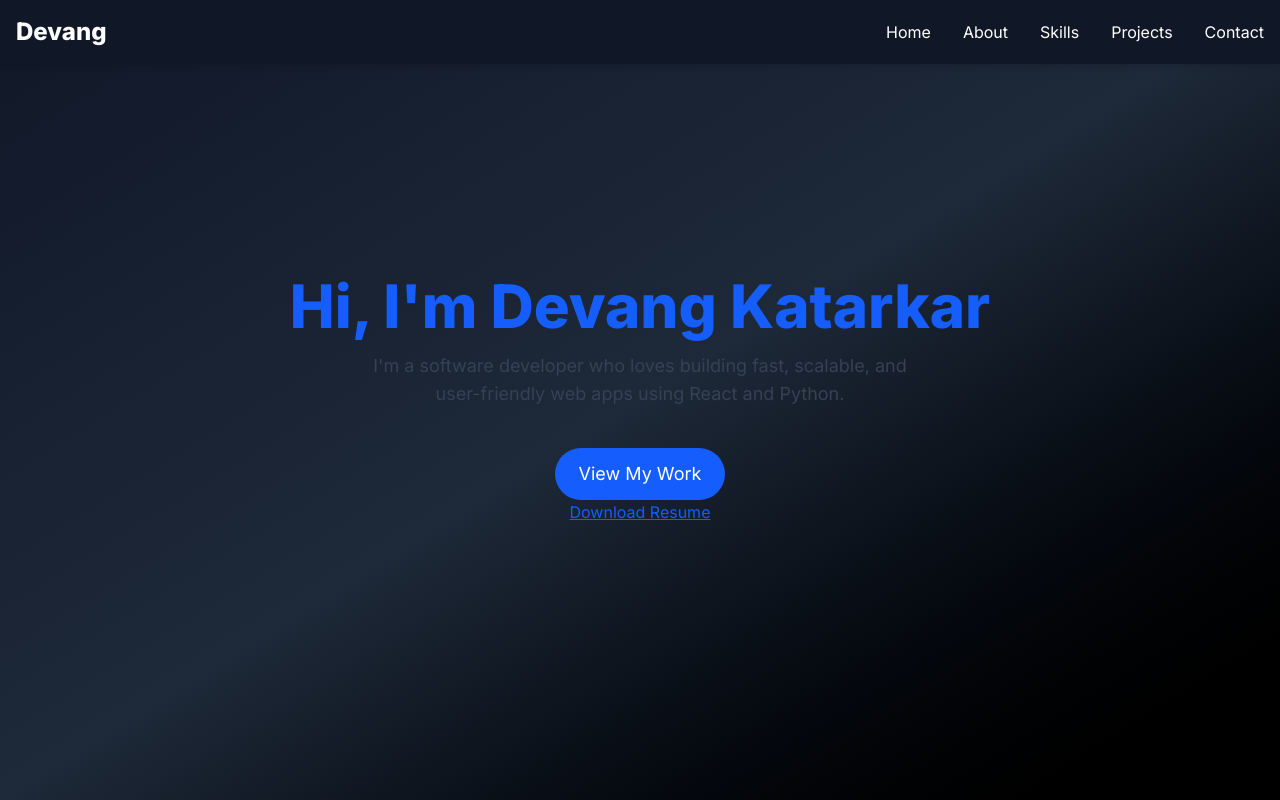
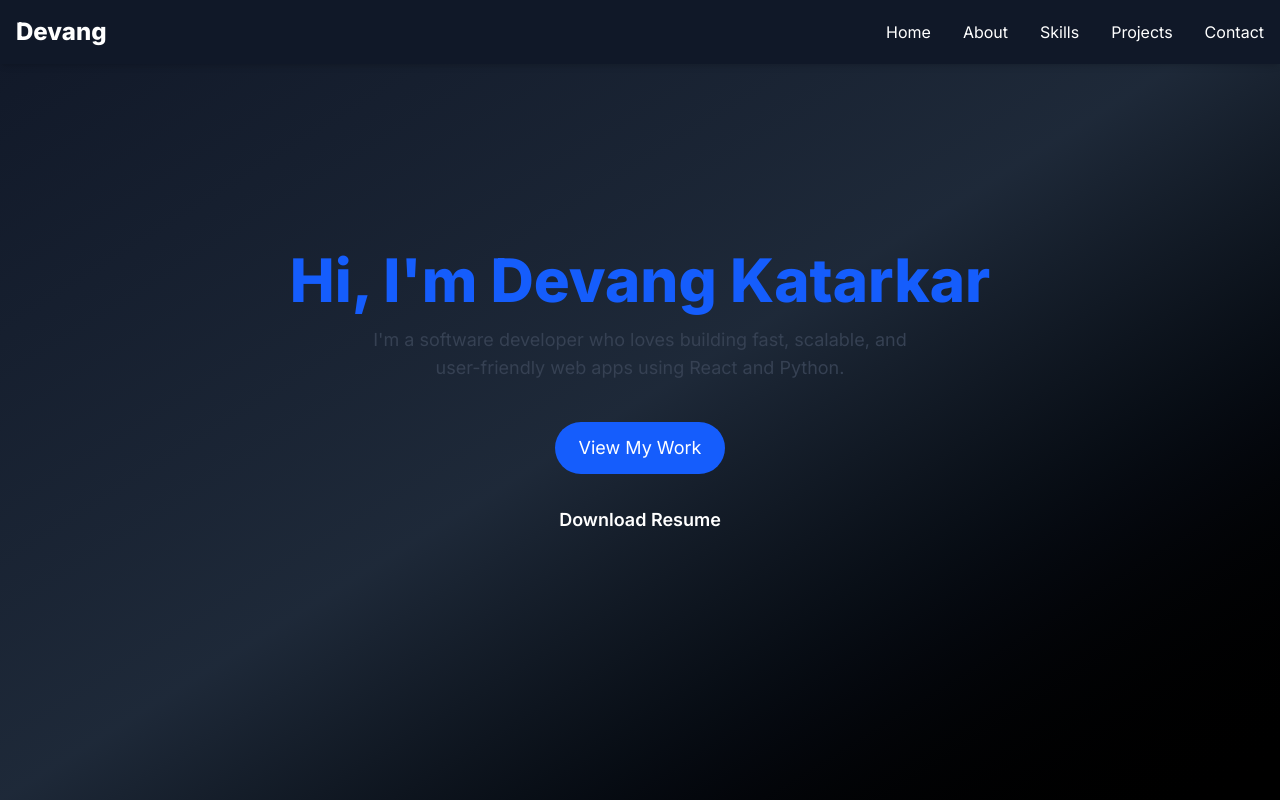
Before and after one commit to Devangkatarkar/Project-0, a React (Vite) app: page / in a window 1280 px wide. Shown: the top 800 px of the page. Built offline with nearby package versions, Linux system fonts and the light colour scheme.

Commit message:
port update

```diff
--- a/src/components/Hero.jsx
+++ b/src/components/Hero.jsx
@@ -15,14 +15,14 @@ const Hero = () => {
       <h1 className="text-5xl sm:text-6xl font-extrabold text-blue-400 mb-4 animate-fade-in-up"></h1>
       <a
         href="#projects"
-        className="bg-blue-600 text-white px-6 py-3 rounded-full text-lg hover:bg-blue-700 transition"
+        className="bg-blue-600 text-white px-6 py-3 rounded-full text-lg hover:bg-blue-700 transition hover:scale-105 focus:outline-none focus:ring-2 focus:ring-blue-500 focus:ring-opacity-50 mb-4"
       >
         View My Work
       </a>
       <a
   href="/resume.pdf"  // Place your actual file in public/
   download
-  className="text-blue-600 dark:text-blue-400 underline hover:text-blue-800"
+  className="border-slate-500 hover:border-blue-400 px-8 py-4 rounded-full text-lg font-semibold transition-all hover:bg-blue-400/10"
 >
   Download Resume
 </a>
```
Also changed, not shown: 2 other files (tests, documents, lock files or other folders).
